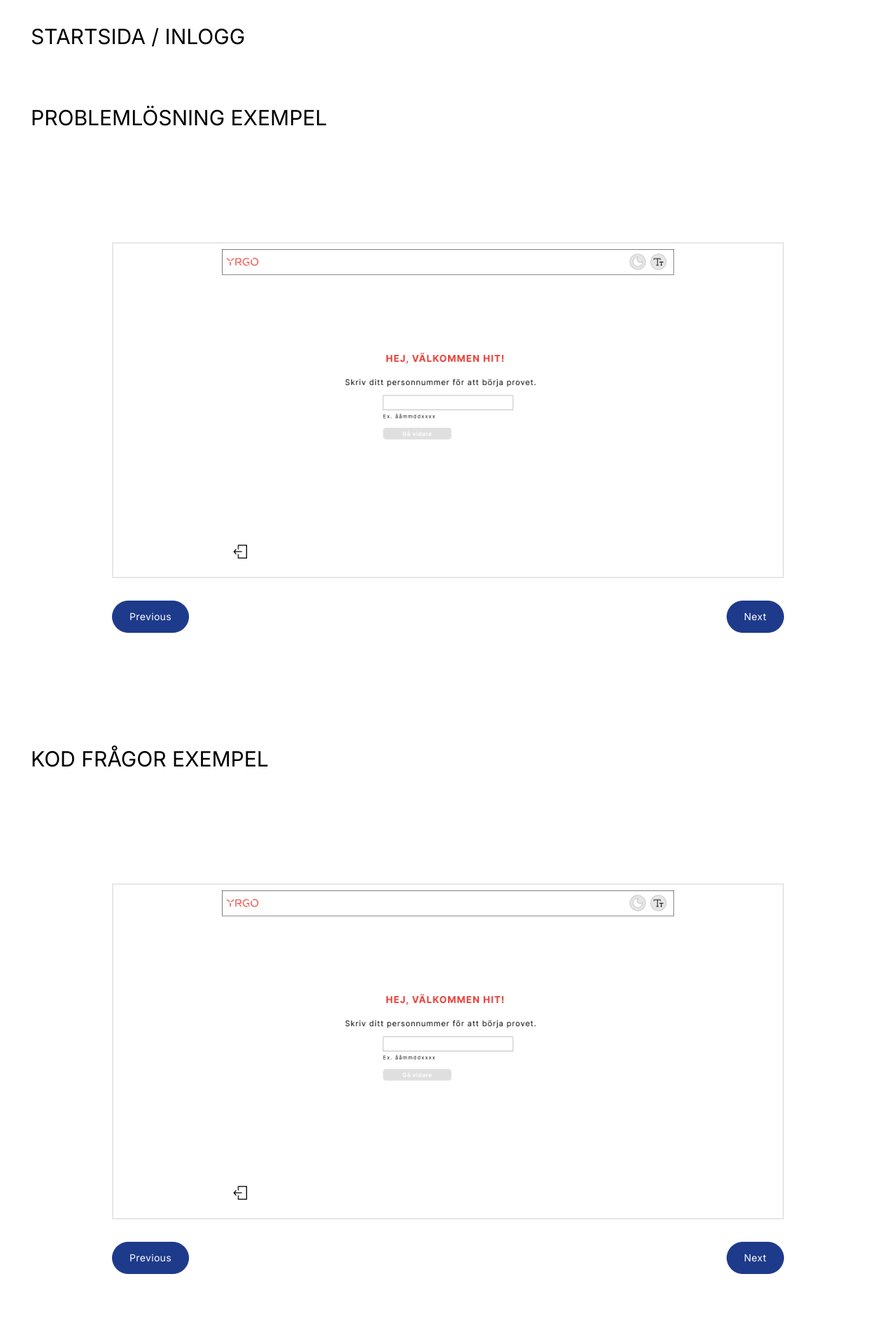
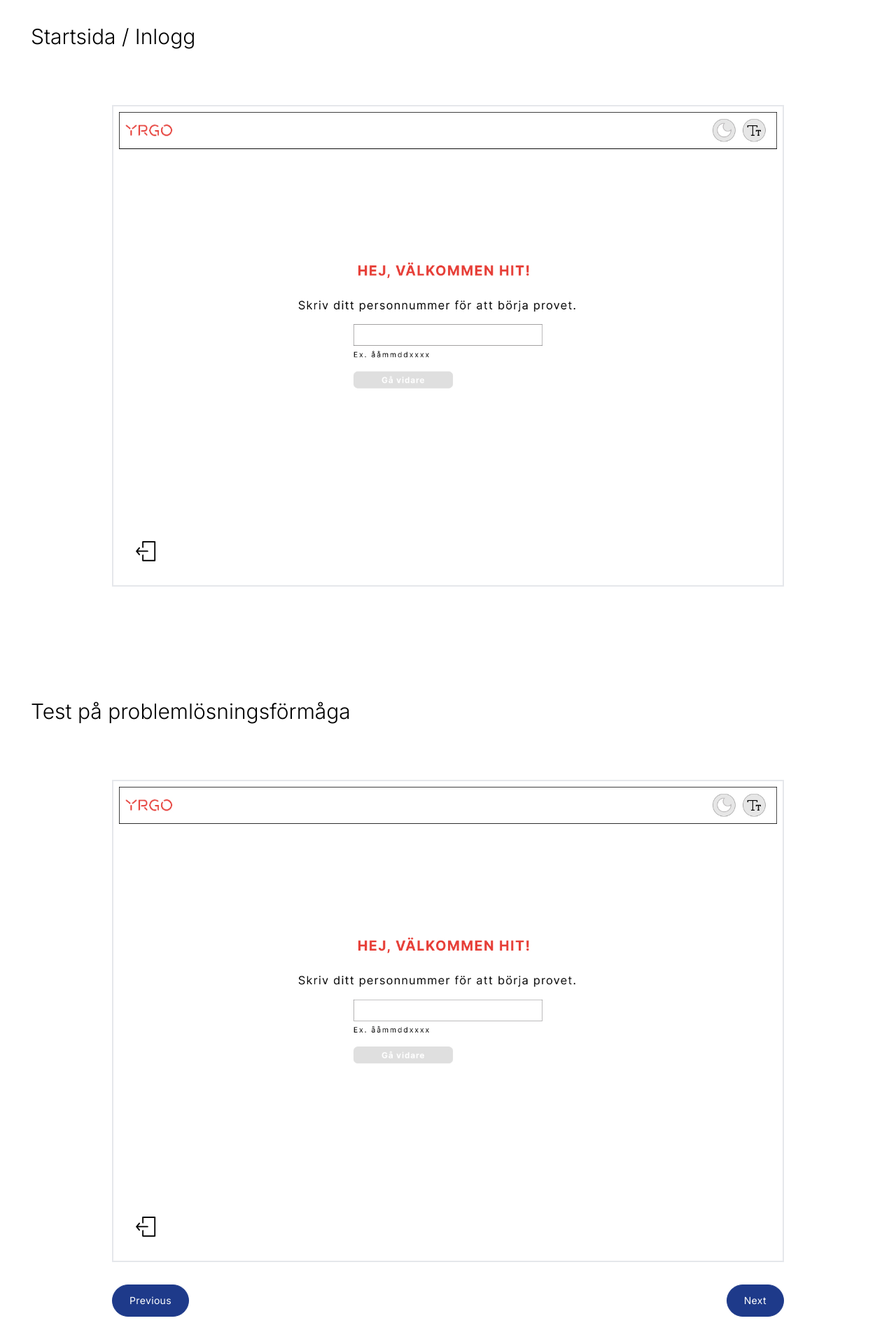
Before and after one commit to AnnaBrum/Sammanslaget, a Next.js app: page / in a window 1280 px wide. Shown: the part 846-2766 px from the top of the page at 70% size. Built offline with nearby package versions, Linux system fonts and the light colour scheme.

Commit message:
fixed image-carousel overflow

```diff
--- a/src/app/components/imageCarousel.jsx
+++ b/src/app/components/imageCarousel.jsx
@@ -13,11 +13,11 @@ const ImageCarousel = ({ images }) => {
   };
 
   return (
-    <div className="relative w-full h-full p-40 ">
+    <div className="relative w-full h-full px-40 py-20 ">
       <img
         src={images[currentIndex]}
         alt="Carousel Image"
-        className="object-contain w-full h-full border-2 p-2"
+        className="object-contain w-full border-2 p-2"
       />
 
       <div className="bottom-1 flex justify-between">
--- a/src/app/components/navbar.jsx
+++ b/src/app/components/navbar.jsx
@@ -8,14 +8,14 @@ export default function Navbar() {
       </div>
       <div className="flex space-x-2">
         <Link
-          className="text-black hover:text-red-600 hover:font-bold"
+          className="text-black hover:font-bold"
           href="/"
         >
           HOME
         </Link>
         <Link
           href="/about"
-          className="text-black hover:text-red-600 hover:font-bold"
+          className="text-black hover:font-bold"
         >
           ABOUT
         </Link>
--- a/src/app/page.jsx
+++ b/src/app/page.jsx
@@ -14,28 +14,38 @@ export default function Home() {
     <main>
       <div className="bg-red-500 flex flex-col justify-between h-screen   --tw-bg-opacity:1">
         <h1 className="text-4xl sm:text-5xl md:text-7xl lg:text-8xl uppercase font-black p-7 pt-40 [font-variation-settings:'wght'_900] hover:[font-variation-settings:'wght'_10] transition-[font-variation-settings] duration-200 text-white">
-          Urvalsprov <br/> Webbutveckling
+          Urvalsprov <br /> Webbutveckling
         </h1>
         <p className="text-white text-3xl ml-11">
-          En sida för att visa exempel av hur <br/> urvalsprovet för YRGO hade kunnat se ut. <br/>
+          En sida för att visa exempel av hur <br /> urvalsprovet för YRGO hade
+          kunnat se ut. <br />
           Scrolla ned för att se provets olika delar!
         </p>
 
         <JumpingArrow />
       </div>
 
-      <div className="h-screen mb-4">
-      <h2 className="text-3xl ml-11 mt-20">
-          STARTSIDA / INLOGG
-        </h2>
-        <h2 className="text-3xl ml-11 mt-20">
-          PROBLEMLÖSNING EXEMPEL
-        </h2>
-        <ImageCarousel images={images} />
-        <h2 className="text-3xl ml-11 mt-20">
-          KOD FRÅGOR EXEMPEL
-        </h2>
-        <ImageCarousel images={imagesSecond} />
+      <div className="pt-20">
+        <h2 className="text-3xl ml-11 font-light">Startsida / Inlogg</h2>
+        <div className="flex flex-col px-40 py-20 ">
+          <img
+            src="/Startsida-lightmode.jpeg"
+            alt="Picture of the author"
+            className="object-contain w-full border-2 p-2"
+          />
+        </div>
+      </div>
+      <div className="pt-20">
+        <h2 className="text-3xl ml-11 font-light">Test på problemlösningsförmåga</h2>
+        <div className="">
+          <ImageCarousel images={images} />
+        </div>
+      </div>
+      <div className="pt-20">
+        <h2 className="text-3xl ml-11 font-light">Kodfrågor med svarsalternativ</h2>
+        <div className="">
+          <ImageCarousel images={images} />
+        </div>
       </div>
     </main>
   );
```
